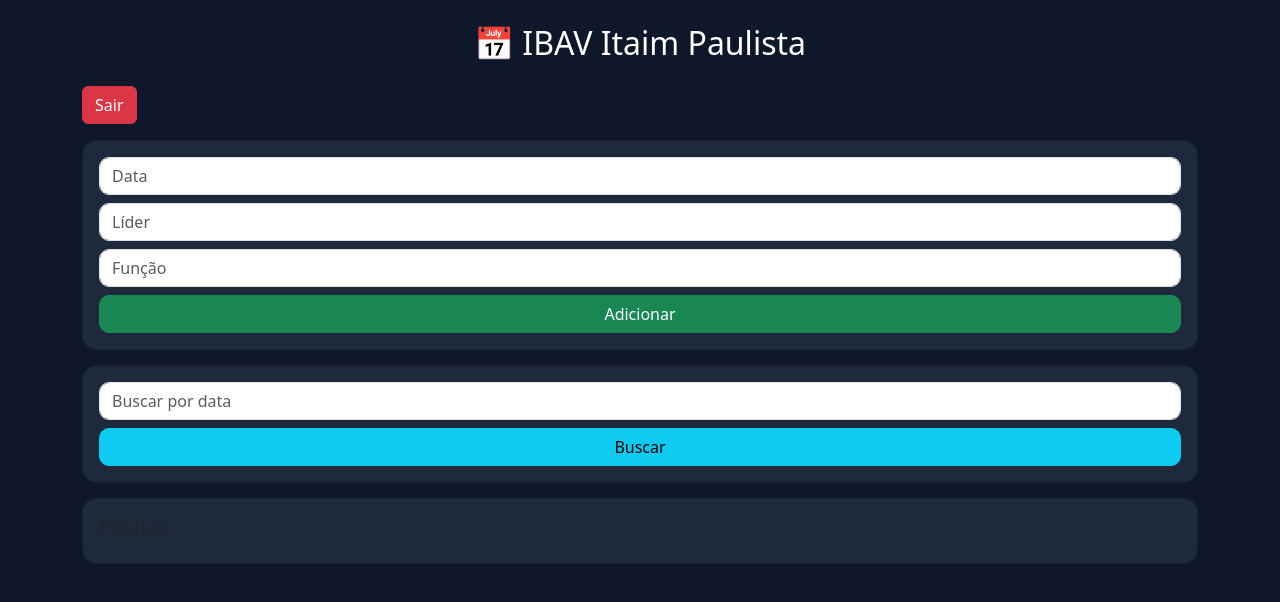
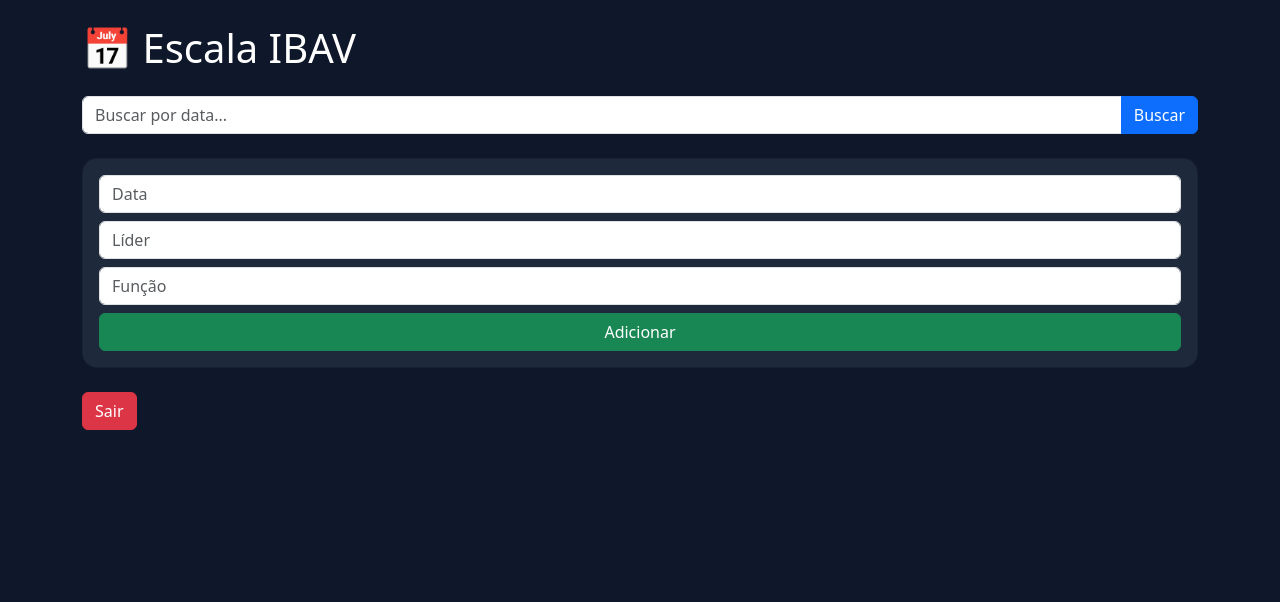
Before and after one commit to jhonathan701/ibav-escala, a Flask app: page / in a window 1280 px wide. Shown: the top 602 px of the page. Run offline with Flask 3, Linux system fonts and the light colour scheme; the visitor is signed in with stand-in values (Sample User, id 1); data that the repository does not hold is empty.

Commit message:
Update index.html

```diff
--- a/templates/index.html
+++ b/templates/index.html
@@ -1,86 +1,125 @@
 <!DOCTYPE html>
 <html lang="pt-br">
 <head>
+
 <meta charset="UTF-8">
-<title>IBAV Itaim Paulista</title>
 <meta name="viewport" content="width=device-width, initial-scale=1.0">
+
+<title>IBAV Escala</title>
 
 <link href="https://cdn.jsdelivr.net/npm/bootstrap@5.3.0/dist/css/bootstrap.min.css" rel="stylesheet">
 
 <style>
-body { background:#0f172a; color:white; }
 
-.card {
+body{
+    background:#0f172a;
+    color:white;
+}
+
+.card{
     background:#1e293b;
     border-radius:15px;
-    margin-bottom:15px;
 }
 
-input, button {
-    border-radius:10px !important;
-}
 </style>
+
 </head>
 
 <body class="container py-4">
 
-<h2 class="text-center mb-4">📅 IBAV Itaim Paulista</h2>
+<h1 class="mb-4">
+    📅 Escala IBAV
+</h1>
 
-<!-- LOGIN -->
-{% if not admin %}
-<div class="card p-3">
-    <h5>Login Admin</h5>
-    <form action="/login" method="POST">
-        <input class="form-control mb-2" type="password" name="senha" placeholder="Senha">
-        <button class="btn btn-primary w-100">Entrar</button>
-    </form>
-</div>
+
+<!-- 🔍 BUSCAR -->
+<form method="GET" class="mb-4">
+
+    <div class="input-group">
+
+        <input type="text"
+               name="buscar"
+               class="form-control"
+               placeholder="Buscar por data...">
+
+        <button class="btn btn-primary">
+            Buscar
+        </button>
+
+    </div>
+
+</form>
+
+
+{% if admin %}
+
+<!-- ➕ FORM -->
+<form method="POST" class="card p-3 mb-4">
+
+    <input class="form-control mb-2"
+           name="data"
+           placeholder="Data"
+           required>
+
+    <input class="form-control mb-2"
+           name="lider"
+           placeholder="Líder"
+           required>
+
+    <input class="form-control mb-2"
+           name="funcao"
+           placeholder="Função"
+           required>
+
+    <button class="btn btn-success">
+        Adicionar
+    </button>
+
+</form>
+
+<a href="/logout" class="btn btn-danger mb-4">
+    Sair
+</a>
+
 {% else %}
-<a href="/logout" class="btn btn-danger mb-3">Sair</a>
+
+<!-- 🔐 LOGIN -->
+<form action="/login" method="POST" class="card p-3 mb-4">
+
+    <input type="password"
+           name="senha"
+           class="form-control mb-2"
+           placeholder="Senha">
+
+    <button class="btn btn-primary">
+        Entrar
+    </button>
+
+</form>
+
 {% endif %}
 
-<!-- FORM -->
-{% if admin %}
-<div class="card p-3">
-<form method="POST">
-    <input class="form-control mb-2" name="data" placeholder="Data" required>
-    <input class="form-control mb-2" name="lider" placeholder="Líder" required>
-    <input class="form-control mb-2" name="funcao" placeholder="Função" required>
 
-    <button class="btn btn-success w-100">Adicionar</button>
-</form>
-</div>
-{% endif %}
+<!-- 📋 LISTA -->
+{% for item in escala %}
 
-<!-- BUSCAR -->
-<div class="card p-3">
-<form action="/buscar" method="POST">
-    <input class="form-control mb-2" name="data" placeholder="Buscar por data">
-    <button class="btn btn-info w-100">Buscar</button>
-</form>
-</div>
+<div class="card p-3 mb-3">
 
-<!-- LISTA -->
-<div class="card p-3">
-<h5>Escalas</h5>
+    <h4>
+        📅 {{ item.data }}
+    </h4>
 
-{% for pessoa in escala %}
-<div class="mb-2 d-flex justify-content-between">
-    <div>
-        <b>{{ pessoa.data }}</b><br>
-        {{ pessoa.lider }} - {{ pessoa.funcao }}
-    </div>
+    <p>
+        👤 {{ item.lider }}
+    </p>
 
-    {% if admin %}
-    <form action="/remover" method="POST">
-        <input type="hidden" name="id" value="{{ pessoa.id }}">
-        <button class="btn btn-danger">X</button>
-    </form>
-    {% endif %}
-</div>
-{% endfor %}
+    <p>
+        🎤 {{ item.funcao }}
+    </p>
 
 </div>
 
+{% endfor %}
+
 </body>
 </html>
```
